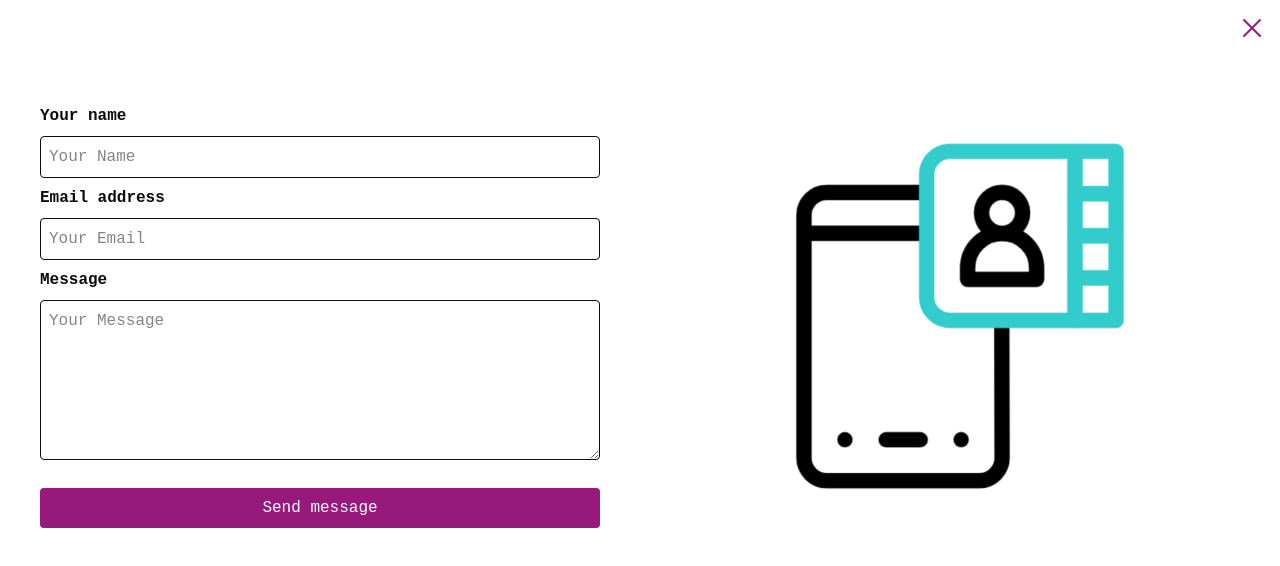
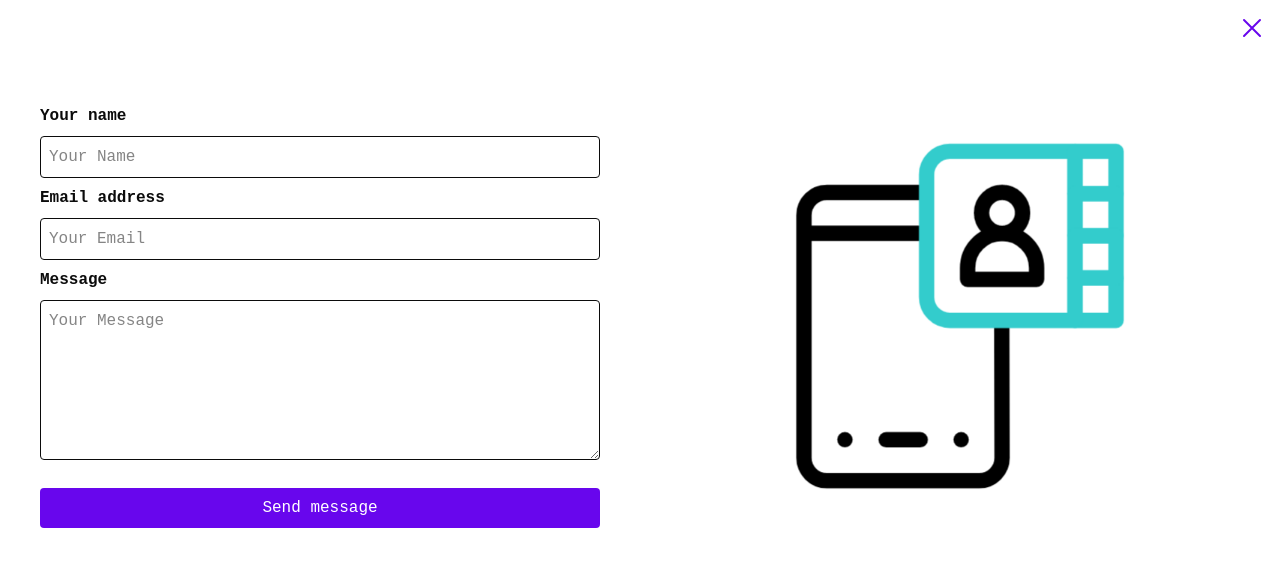
Before and after one commit to shiba-murmu/shiba-murmu-portfolio, a React (Vite) app: page /contact in a window 1280 px wide. Shown: the top 566 px of the page. Built offline with nearby package versions, Linux system fonts and the light colour scheme; a web font is replaced by a local one.

Commit message:
color is changed to blue in all parts.

```diff
--- a/src/pages/Contact.jsx
+++ b/src/pages/Contact.jsx
@@ -34,8 +34,8 @@ function Contact() {
         <>
             <div>
                 <div className='flex justify-end items-center p-3'>
-                    <Link to={'/'} className='hover:cursor-pointer hover:text-[#98197c]'>
-                        <svg xmlns="http://www.w3.org/2000/svg" fill="none" viewBox="0 0 24 24" color='#98197c' strokeWidth="1.5" stroke="currentColor" className="size-8">
+                    <Link to={'/'} className='hover:cursor-pointer hover:text-[#6806ed]'>
+                        <svg xmlns="http://www.w3.org/2000/svg" fill="none" viewBox="0 0 24 24" color='#6806ed' strokeWidth="1.5" stroke="currentColor" className="size-8">
                             <path strokeLinecap="round" strokeLinejoin="round" d="M6 18 18 6M6 6l12 12" />
                         </svg>
                     </Link>
@@ -49,7 +49,7 @@ function Contact() {
                             <input type="email" name='email' className='border p-2 rounded w-full' required placeholder="Your Email" />
                             <label htmlFor="message" className='font-bold'>Message</label>
                             <textarea name='message' className='border input-style  p-2 rounded w-full h-40' required placeholder="Your Message"></textarea>
-                            <button type="submit" disabled={buttonDisable} className='bg-[#98197c] mt-5 focus:cursor-pointer hover:cursor-pointer text-white py-2 px-4 rounded'>{
+                            <button type="submit" disabled={buttonDisable} className='bg-[#6806ed] mt-5 focus:cursor-pointer hover:cursor-pointer text-white py-2 px-4 rounded'>{
                                 buttonDisable ? "Sending..." : "Send message"
                             }</button>
                         </form>
```
